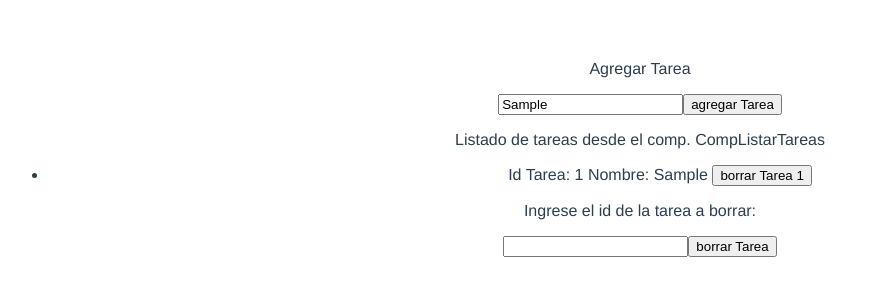
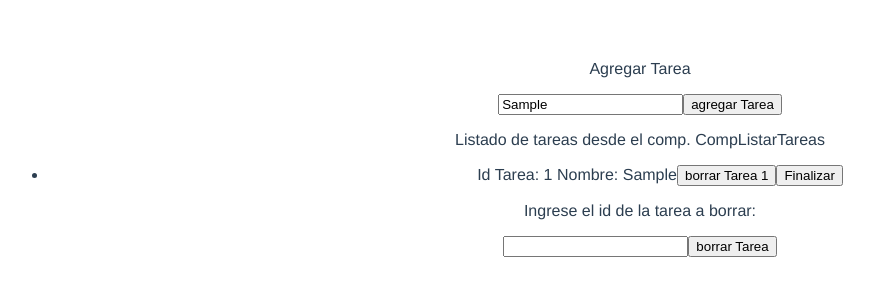
Before and after one commit to ivallejos0602/todo-app, a Vue app: page / in a window 1280 px wide. Both pictures are taken after typing "Sample" into the empty fields and a click on the button "agregar Tarea". Shown: the top 300 px of the page, without its empty margins (0-874 px from the left). Built offline with nearby package versions, Linux system fonts and the light colour scheme.

Commit message:
falta el comp. que borra todas las tareas

```diff
--- a/src/App.vue
+++ b/src/App.vue
@@ -2,7 +2,12 @@
   <div id="app">
 
    <CompAgregarTarea  @agregarNuevaTarea="agregarTarea" ></CompAgregarTarea>
-   <CompListarTareas @borrarTareaDesdeHijo="borrarTarea" v-bind:tasks="tareas"></CompListarTareas>
+
+   <CompListarTareas @borrarTareaDesdeHijo="borrarTarea"
+                     @finalizarTareaDesdeHijo="finalizarTarea"
+                     v-bind:tasks="tareas">
+    </CompListarTareas>
+
    <CompBorrarTarea @borrarTareaDesdeHijo="borrarTarea"></CompBorrarTarea>
 
   </div>
@@ -25,7 +30,8 @@ export default {
     return{
          nombreTareaInput:'escriba...',
          idTarea:1,
-         tareas:[]
+         tareas:[],
+
          }
     },
   methods: {
@@ -33,7 +39,8 @@ export default {
 
         this.tareas.push({
           idTarea: this.idTarea,
-          nombreTarea: nombreTareaInput
+          nombreTarea: nombreTareaInput,
+          checked:false,
           });
         this.idTarea++;
     },
@@ -42,13 +49,24 @@ export default {
                 return  (elem.idTarea) !== parseInt(numTarea);
            })
 
-    }
+    },
+    finalizarTarea(id){
+      console.log("finalizó la tarea"+id);
+      this.tareas = this.tareas.map(
+                   elem => {
+                     if (elem.idTarea === id){
+                       elem.checked = !elem.checked;
+                     }
+                    return elem;
+                   })
+     },
   },
 }
 </script>
 
 <style>
 #app {
+
   font-family: Avenir, Helvetica, Arial, sans-serif;
   -webkit-font-smoothing: antialiased;
   -moz-osx-font-smoothing: grayscale;
--- a/src/components/CompListarTareas.vue
+++ b/src/components/CompListarTareas.vue
@@ -2,9 +2,13 @@
     <div>
         <p>Listado de tareas desde el comp. CompListarTareas</p>
         <ul>
-             <li v-for="task in tasks" v-bind:key="task.idTarea">
-                      Id Tarea: {{ task.idTarea }} Nombre: {{ task.nombreTarea }}
-                     <button @click="borrarTareaById(task.idTarea)">borrar Tarea {{task.idTarea}}</button>
+
+             <li v-for="task in tasks" v-bind:key="task.idTarea" :class="{}" >
+                 Id Tarea: {{task.idTarea}}
+                 <span :class="{done: task.checked}"> Nombre: {{ task.nombreTarea }}</span>
+                 <button @click="borrarTareaById(task.idTarea)">borrar Tarea {{task.idTarea}}</button>
+                 <button @click="terminarTarea(task.idTarea)"> {{!task.checked ? 'Finalizar': 'Reanudar'}} </button>
+
              </li>
         </ul>
     </div>
@@ -19,11 +23,17 @@ export default {
           console.log("borrando:"+arg);
             this.$emit('borrarTareaDesdeHijo',arg);
          },
+       terminarTarea(arg1){
+           this.$emit('finalizarTareaDesdeHijo',arg1);
+       }
 
       },
   }
 
 </script>
-<style lang="">
+<style lang="css">
+ .done {
+        text-decoration:line-through;
+    }
 
 </style>
```
